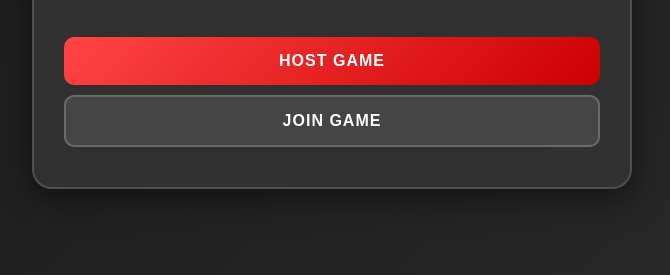
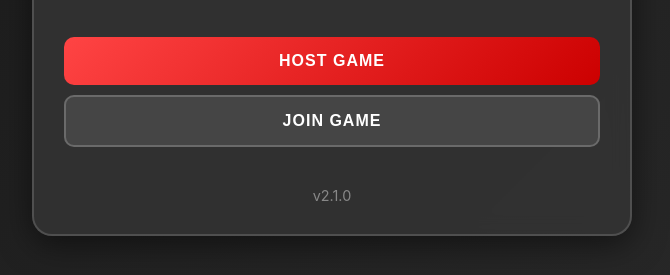
Before and after one commit to Jason7124/Granny-Game, a plain HTML site: page index.html in a window 1280 px wide. Shown: the part 135-410 px from the top of the page, without its empty margins (308-978 px from the left). Drawn offline with Linux system fonts and the light colour scheme.

Commit message:
Add files via upload
Added version

```diff
--- a/index.html
+++ b/index.html
@@ -14,6 +14,7 @@
             <p class="subtitle">Real-life horror escape game</p>
             <button onclick="showHostSetup()" class="btn btn-primary">Host Game</button>
             <button onclick="showJoinGame()" class="btn btn-secondary">Join Game</button>
+            <div style="text-align: center; margin-top: 30px; color: #888; font-size: 0.9rem;">v2.1.0</div>
         </div>
     </div>
 
```
